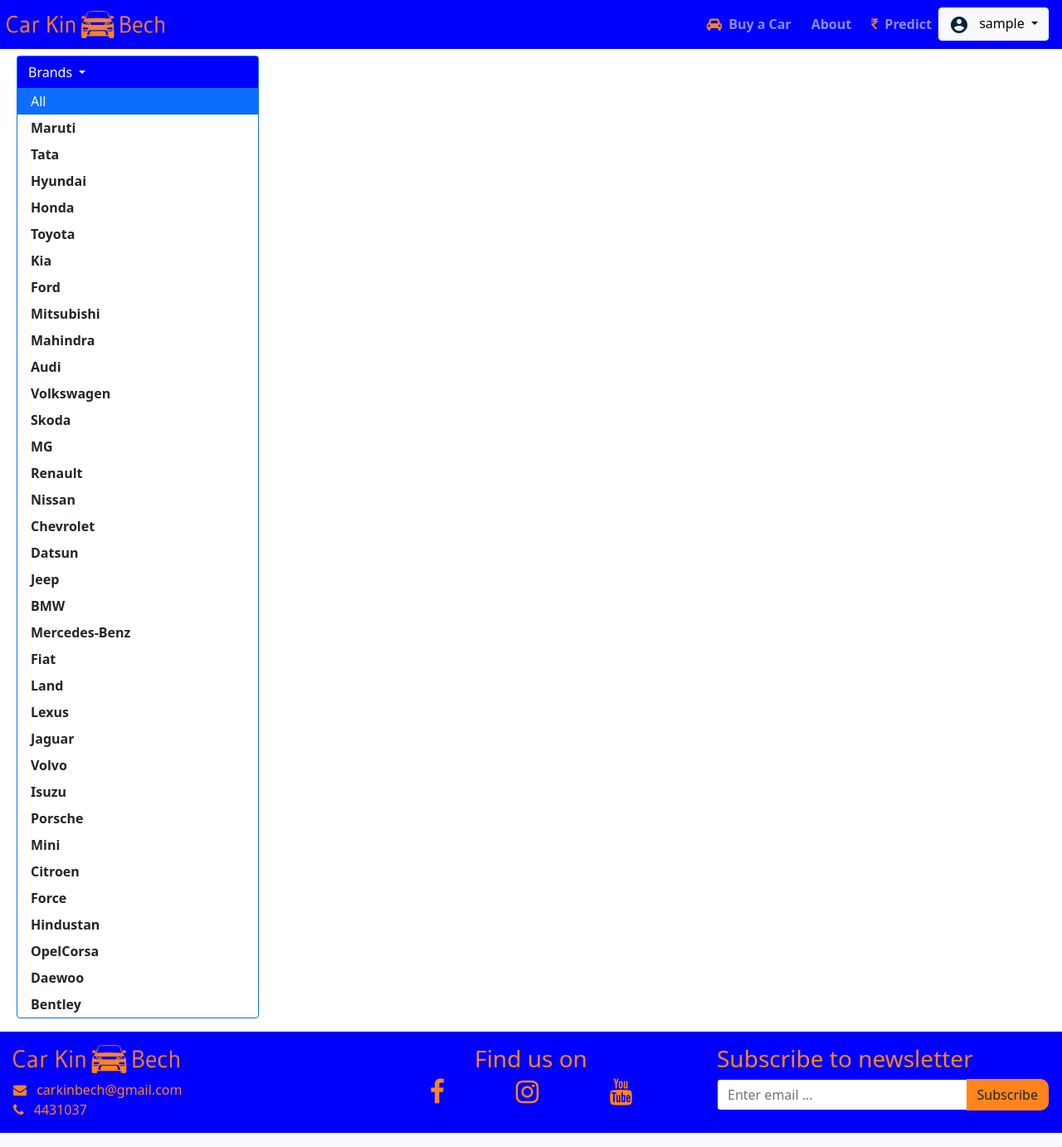
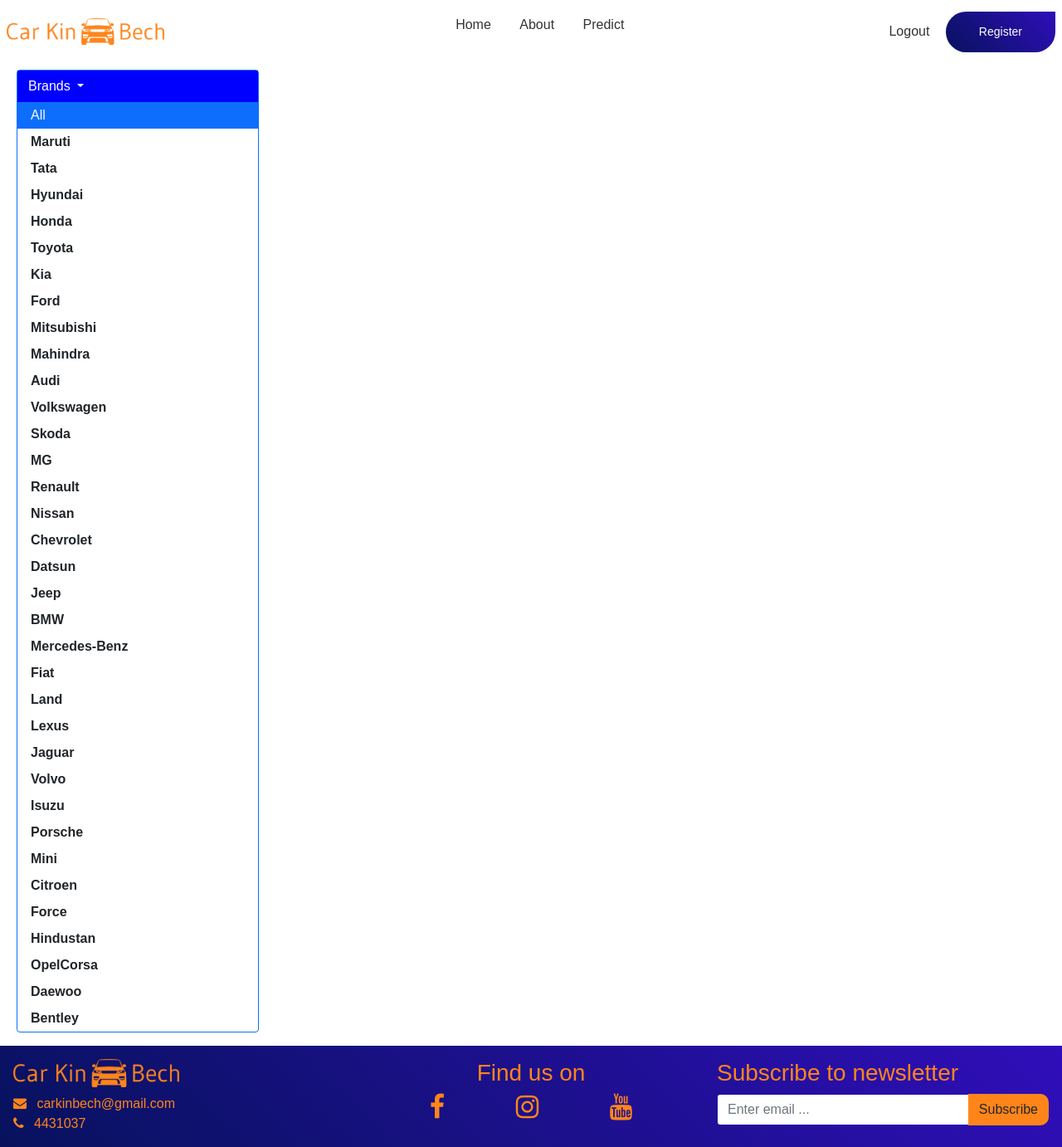
Before and after one commit to Narotsit-Karki/Car-Kin-Bech, a Django app: page /buy-car in a window 1280 px wide. Shown: the whole page at 83% size. Run offline with Django 4.2, Linux system fonts and the light colour scheme; the visitor is signed in with stand-in values (Sample User, id 1); data that the repository does not hold is empty; some libraries are stand-ins or nearby versions; some web fonts are replaced.

Commit message:
Resale store feature

```diff
--- a/CAR_KIN_BECH/settings.py
+++ b/CAR_KIN_BECH/settings.py
@@ -151,6 +151,5 @@
 
 CRISPY_TEMPLATE_PACK = "bootstrap4"
 CRISPY_ALLOWED_TEMPLATE_PACK = "bootstrap4"
-import pandas as pd
-cleaned_data = pd.read_csv("model_data/car_resales_price_cleaned.csv").drop(['Unnamed: 0'],axis = 1)
-print('\n\n[*] models data loaded \n\n')
+LOGIN_REDIRECT_URL = "/buy-car"
+LOGIN_URL = "/login"
--- a/modules/payment_module/template/checkout.html
+++ b/modules/payment_module/template/checkout.html
@@ -4,7 +4,7 @@
   <head>
     <title>Checkout </title>
     <link href="{% static 'css/bootstrap-5.0.2-dist/css/bootstrap.min.css' %}" rel="stylesheet">
-    <script src="https://js.stripe.com/v3/"></script>
+
     <style>
         body{
             font-family: -apple-system, BlinkMacSystemFont, 'Segoe UI', Roboto, Oxygen, Ubuntu, Cantarell, 'Open Sans', 'Helvetica Neue', sans-serif;
--- a/modules/payment_module/urls.py
+++ b/modules/payment_module/urls.py
@@ -5,6 +5,6 @@
 urlpatterns = [
     path('create-checkout-session/<vin>', create_checkout_session,name='stripe_checkout_session_create'),
     path('checkout',checkout,name="checkout"),
-    path('payment-sucess',payment_success,name="payment_success"),
-    path("payment-cance",payment_cancel,name="payment_cancel")
+    path('payment-success',payment_success,name="payment_success"),
+    path("payment-cancel",payment_cancel,name="payment_cancel")
 ]
--- a/modules/payment_module/views.py
+++ b/modules/payment_module/views.py
@@ -5,16 +5,19 @@
 from stripe.error import StripeError
 from .models import ResaleCar
 import os
+from django.contrib.auth.decorators import login_required
 
 # Create your views here.
 stripe.api_key = os.environ.get("STRIPE_API_KEY_TEST")
 DOMAIN_URL = 'http://localhost:8000'
 PAISA  = 100
 
+@login_required
 def checkout(request):
     template = "checkout.html"
     return render(request,template_name=template)
 
+@login_required
 def create_checkout_session(request,vin):
     if request.method == "POST":
         resale_car = get_object_or_404(ResaleCar,vehicle_identification_number = vin)
@@ -71,10 +74,11 @@
     else:
         raise HttpResponseNotAllowed(permitted_methods=['POST'])
 
+@login_required
 def payment_success(request):
     template = "payment_success.html"
     return render(request,template_name=template)
-
+@login_required
 def payment_cancel(request):
     template = "payment_cancel.html"
     return render(request,template_name=template)
--- a/modules/resale_store_module/template/store-base.html
+++ b/modules/resale_store_module/template/store-base.html
@@ -8,50 +8,30 @@
     <link href ="{% static 'css/style.css' %}" rel="stylesheet">
     <link rel="icon" type="image/x-icon" href="{% static 'images/favicon.webp' %}">
     <link rel="stylesheet" href="https://cdnjs.cloudflare.com/ajax/libs/font-awesome/4.7.0/css/font-awesome.css">
+    <link rel="stylesheet" href="{% static 'css/style.css' %}" />
 </head>
     <body>
         <!-- header -->
-        <nav class="navbar navbar-dark navbar-expand-lg justify-content-between" style="background-color: blue;">
-            <a class="navbar-brand" href="/">
-                <img class="img-fluid ms-2" src="{% static 'images/logo.png' %}" width="190" height="30" alt="Car-Kin-Bech">
-            </a>
-            <div class="form-inline mx-2 fw-bold">
-                <ul class="navbar-nav " style="color: white;">
-                    <li class="nav-item">
-                        <a class="nav-link" href="{% url 'car-list-catalog' %}"> <i class="fa fa-car me-1 orange-text"></i> Buy a Car</a>
-                    </li>
-                    <li class="nav-item ms-2">
-                        <a class="nav-link " href="#">About</a>
-                    </li>
-                    <li class="nav-item ms-2">
-                        <a class="nav-link" href="#"><i class="fa fa-inr me-1 orange-text"></i> Predict </a>
-                    </li>
-
-                    {% if request.user.is_authenticated %}
-                    <li class nav-item ms-2">
-                        <div class="dropdown me-2">
-                            <button class="btn btn-light dropdown-toggle" type="button" id="dropdownMenuButton" data-bs-toggle="dropdown" aria-haspopup="true" aria-expanded="false">
-                              <img src="{% static 'images/user-icon.svg' %}" class="me-2"> {{request.user.username}}
-                            </button>
-                            <div class="dropdown-menu" aria-labelledby="dropdownMenuButton">
-                              <a class="dropdown-item" href="#">Account</a>
-                              <a class="dropdown-item" href="{% url 'logout' %}">Log out</a>
-                            </div>
-                          </div>
-                    </li>
-                    {% else %}
-                    <li class = "nav-item ms-2">
-                            <a class="btn btn-light fw-bolg text-primary" type="button" href= "{% url 'login' %}">Log in </a>
-                        </li>
-                    {% endif %}
-
-                </ul>
+        <nav class="p-2">
+            <img src="{% static 'images/logo.png' %}" class="img-fluid" width="190" height="30" alt="Car-Kin-Bech" />
+            <ul>
+              <li><a href="/">Home</a></li>
+              <li><a href="#">About</a></li>
+              <li><a href="#">Predict</a></li>
+            </ul>
+            <div>
+              {% if request.user.is_authenticated %}
+              <a href="{% url 'logout' %}" class="login-btn">Logout</a>
+              {% else %}
+              <a href="{% url 'login' %}" class="login-btn">Login</a>
+              {% endif %}
+              <a href="{% url 'register' %}" class="btnx">Register</a>
             </div>
-        </nav>
+          </nav>
 
         {% block content %}
         {% endblock %}
-        <div class="footer p-3 mt-2 text-light" style="background-color:blue;">
+        <div class="footer p-3 mt-2 text-light" style="background-image:linear-gradient(45deg, rgb(7, 18, 93), #300eba);">
             <div class="row">
                 <div class="col-4">
                 <div class="col-12">
--- a/modules/resale_store_module/urls.py
+++ b/modules/resale_store_module/urls.py
@@ -1,10 +1,11 @@
 from django.urls import path
-from .views import WishListView,add_or_remove_wishlist,ResaleCarCatalogView,ResaleCarDetailView
+from .views import WishListView,add_or_remove_wishlist,ResaleCarCatalogView,ResaleCarDetailView,home
 
 
 
 
 urlpatterns = [
+    path("",home,name = "home"),
     path('buy-car',ResaleCarCatalogView.as_view(),name='car-list-catalog'),
     path('car-detail/<pk>', ResaleCarDetailView.as_view(),name = 'car-detail'),
     path('wishlist',WishListView.as_view(),name = 'wishlist'),
--- a/modules/resale_store_module/views.py
+++ b/modules/resale_store_module/views.py
@@ -2,11 +2,16 @@
 from django.db.models.query import QuerySet
 from django.shortcuts import render, get_object_or_404 , redirect
 from django.http import request
-from .models import WishList,ResaleCar
+from .models import WishList,ResaleCar, TestDrive
 from django.contrib import messages
 from django.views.generic import ListView,DetailView
 # Create your views here.
 from .models import cleaned_data
+
+
+def home(request):
+    template_name = "home.html"
+    return render(request,template_name)
 
 class ResaleCarCatalogView(ListView):
     template_name = "resale-car-list.html"
@@ -62,3 +67,17 @@
         whishlist.delete()
         messages.success(request,message = "removed from wishlist")
         return redirect(request.META['HTTP_REFERER'])
+
+
+
+
+
+def book_test_drive(request,vin):
+    if request.method == "POST":
+        test_drive_car = get_object_or_404(ResaleCar,vin = vin)
+        test_drive_obj , created = TestDrive.get_or_create(resale_car = test_drive_car , date = request.FORM['date'])
+        if created:
+            messages.success(request,message="Test drive booked successfully")
+            return redirect(reversed("car-list-catalog"))
+    else:
+        return redirect(request.META['HTTP_REFERER'])
--- a/static/css/style.css
+++ b/static/css/style.css
@@ -96,3 +96,115 @@
 .orange-outline-button{
   border: 1px solid #ff851b;
 }
+
+
+* {
+    margin: 0;
+    padding: 0;
+    box-sizing: border-box;
+    font-family: sans-serif, 'Poppins';
+}
+
+.hero {
+    width: 100%;
+    min-height: 100vh;
+    background-image: url(bgpic.png);
+    background-position: center;
+    background-size: cover;
+    padding: 10px 10%;
+    overflow: hidden;
+    position: relative;
+}
+
+nav {
+    padding: 10px 0;
+    display: flex;
+    align-items: center;
+    justify-content: space-between;
+}
+
+.logo {
+    width: 140px;
+    height: 40px;
+}
+
+nav ul li {
+    display: inline-block;
+    list-style: none;
+    margin: 10px 15px;
+}
+
+nav ul li a {
+    text-decoration: none;
+    color: #333;
+    font-weight: 400;
+}
+
+.login-btn {
+    text-decoration: none;
+    color: #333;
+    margin-right: 15px;
+    font-weight: 400;
+}
+
+.btnx {
+    display: inline-block;
+    text-decoration: none;
+    padding: 14px 40px;
+    color: #ffff;
+    background-image: linear-gradient(45deg, rgb(7, 18, 93), #300eba);
+    font-size: 14px;
+    border-radius: 30px;
+    border-top-right-radius: 0;
+    transition: 0.5s;
+}
+
+.content {
+    margin-top: 10%;
+    max-width: 600px;
+}
+
+.content h1 {
+    font-size: 70px;
+    color: #222;
+}
+
+.content p {
+    margin: 10px 0 30px;
+    color: #333;
+    animation-delay: 0.5s;
+}
+
+.content .btn {
+    padding: 15px 80px;
+    font-size: 16px;
+    animation-delay: 1s;
+}
+
+.btnx:hover {
+    border-top-right-radius: 30px;
+}
+
+.feature-img {
+    width: 530px;
+    position: absolute;
+    bottom: 0;
+    right: 20%;
+}
+
+.feature-img .ani {
+    animation-delay: 1.5s;
+}
+
+.ani {
+    opacity: 0;
+    transform: translateY(30px);
+    animation: moveup 0.5s linear forwards;
+}
+
+@keyframes moveup {
+    100% {
+        opacity: 1;
+        transform: translateY(0);
+    }
+}
```
Also changed, not shown: modules/payment_module/template/payment_cancel.html (+18 -6 lines), modules/payment_module/template/payment_success.html (+17 -7 lines), modules/resale_store_module/models.py (+10 -0 lines), modules/resale_store_module/template/home.html (added, +19 -0 lines), static/images/bgpic.png (added), static/images/ford.png (added), static/images/payment-error.jpg (added), static/images/payment-success.jpg (added), static/images/rimac-nevera.jpg (deleted).
